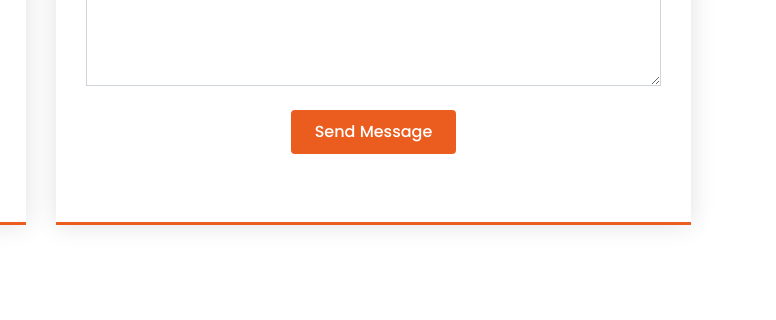
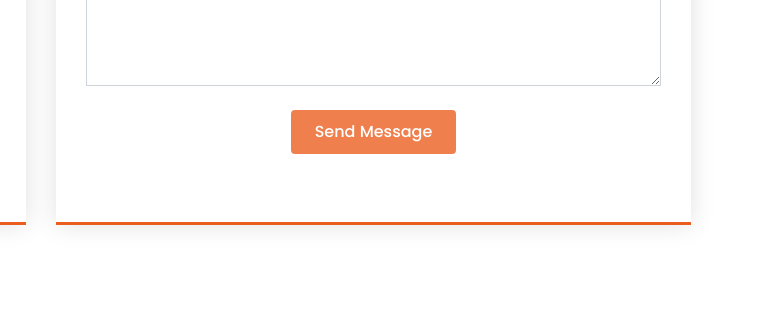
Before and after one commit to shashankverma16/codeovercoffee, a plain HTML site: page index.html in a window 1280 px wide. Shown: the part 3117-3437 px from the top of the page, 504-1280 px from the left. Drawn offline with Linux system fonts and the light colour scheme.

Commit message:
Update index.html

```diff
--- a/index.html
+++ b/index.html
@@ -336,7 +336,7 @@
                 <div class="error-message"></div>
                 <div class="sent-message">Your message has been sent. Thank you!</div>
               </div> -->
-              <div class="text-center"><button type="submit" class="btn-get-started">Send Message</button></div>
+              <div class="text-center"><button type="submit" style="background-color: #ef7f4d; color: #FFFFFF;">Send Message</button></div>
             </form>
           </div>
 
```
